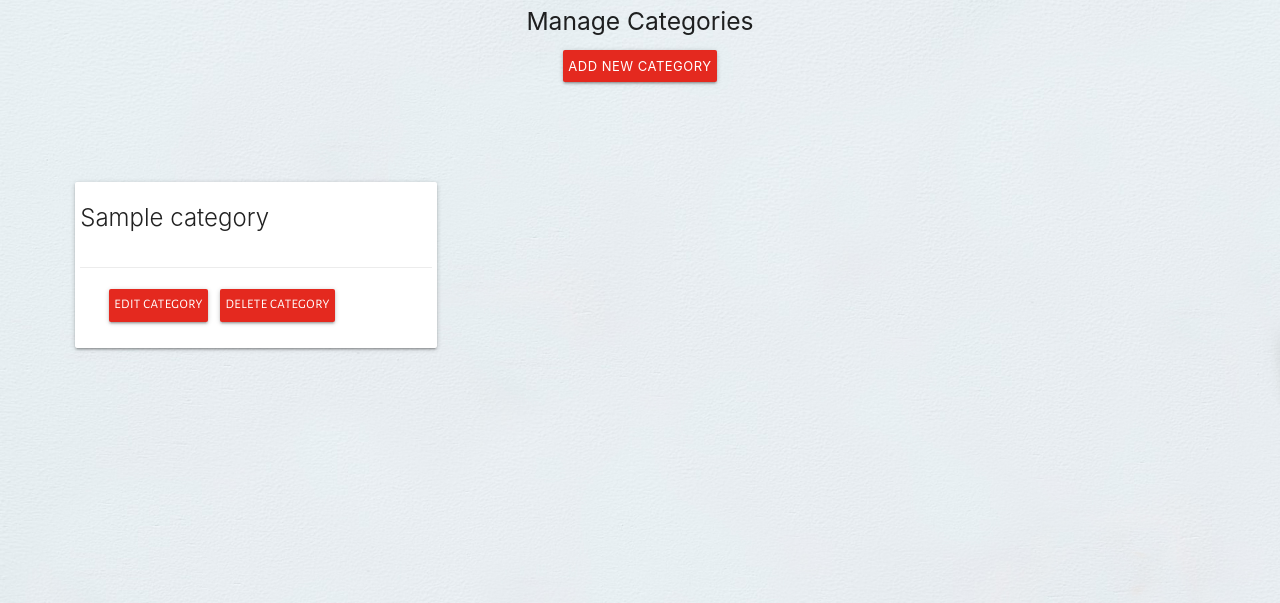
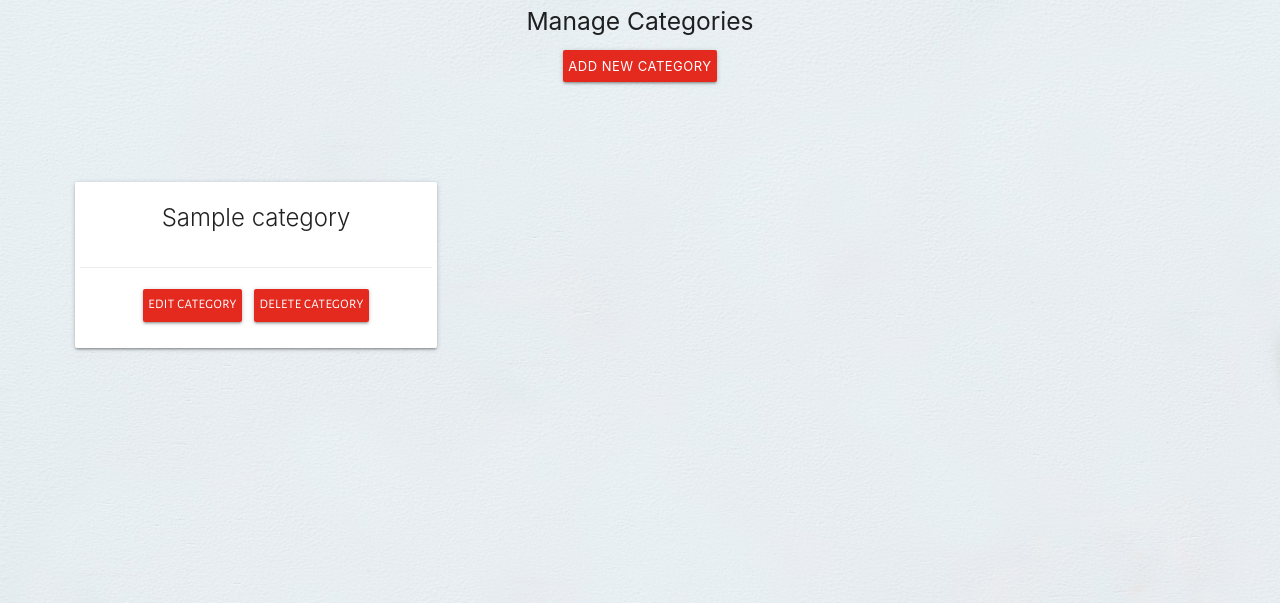
Before and after one commit to szilG/Salt-Papper, a Flask app: page /get_categories/ in a window 1280 px wide. Shown: the part 76-679 px from the top of the page. Run offline with Flask 2, Linux system fonts and the light colour scheme; a database or web service that is not in the repository returns one stand-in record (values such as "Sample title"); some libraries are stand-ins or nearby versions; some web fonts are replaced.

Commit message:
add credit information

```diff
--- a/templates/categories.html
+++ b/templates/categories.html
@@ -35,7 +35,7 @@
 <div class="container">
     <div class="row">
         {% for category in categories %}
-            <div class="col s12 m4">
+            <div class="col s12 m4 center-align">
                 <div class="card">
                     <div class="card-content dark-text">
                         <span class="card-title">{{ category.category_name }}</span>
@@ -45,6 +45,7 @@
                         <a href="#delete-modal-{{ (category._id) }}" class="btn-small modal-trigger">Delete Category</a>
                     </div>
                 </div>
+                <!--Credit: materialize css Modals https://materializecss.com/modals.html-->
                 <!--Start Delete-Modal-->
                 <div id="delete-modal-{{ (category._id) }}" class="modal center-align">
                     <div class="modal-content">
@@ -56,6 +57,7 @@
                         <a href="{{ url_for('get_categories') }}" class="btn-small">Cancel</a>
                     </div>
                 </div>
+                <!--End Credit-->
             </div>
         {% endfor %}
     </div>
```
